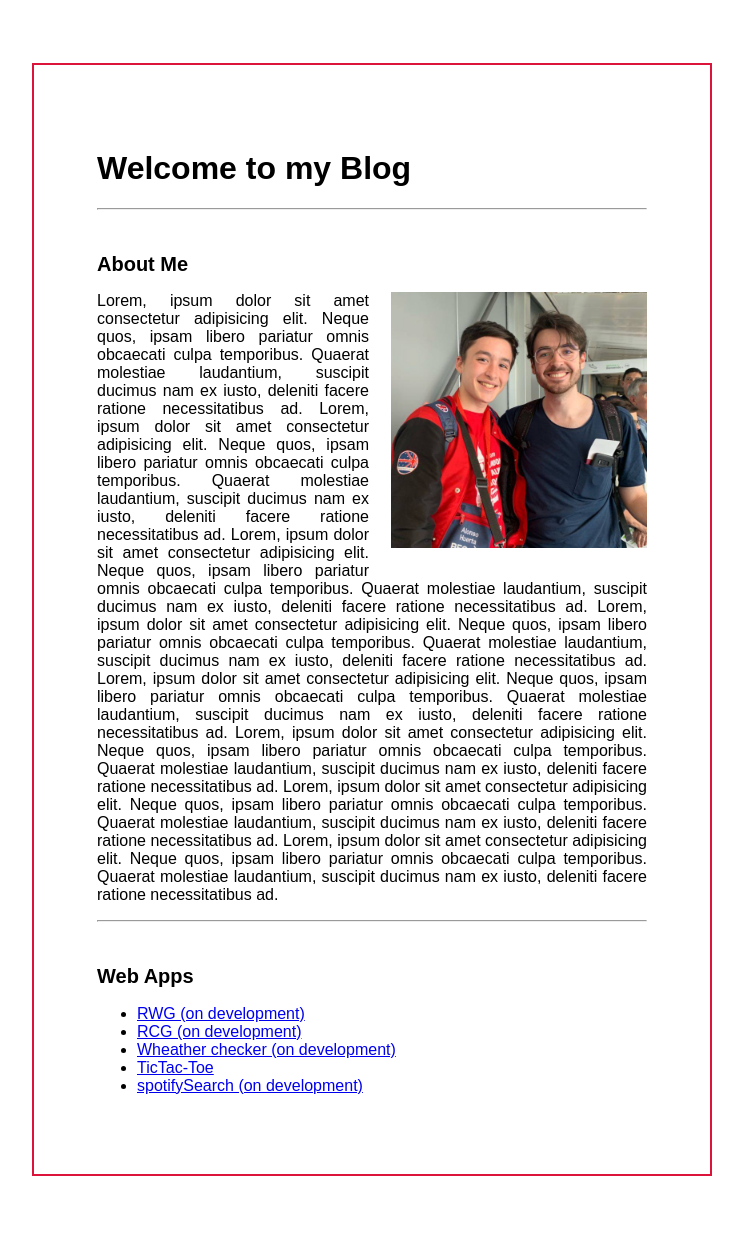
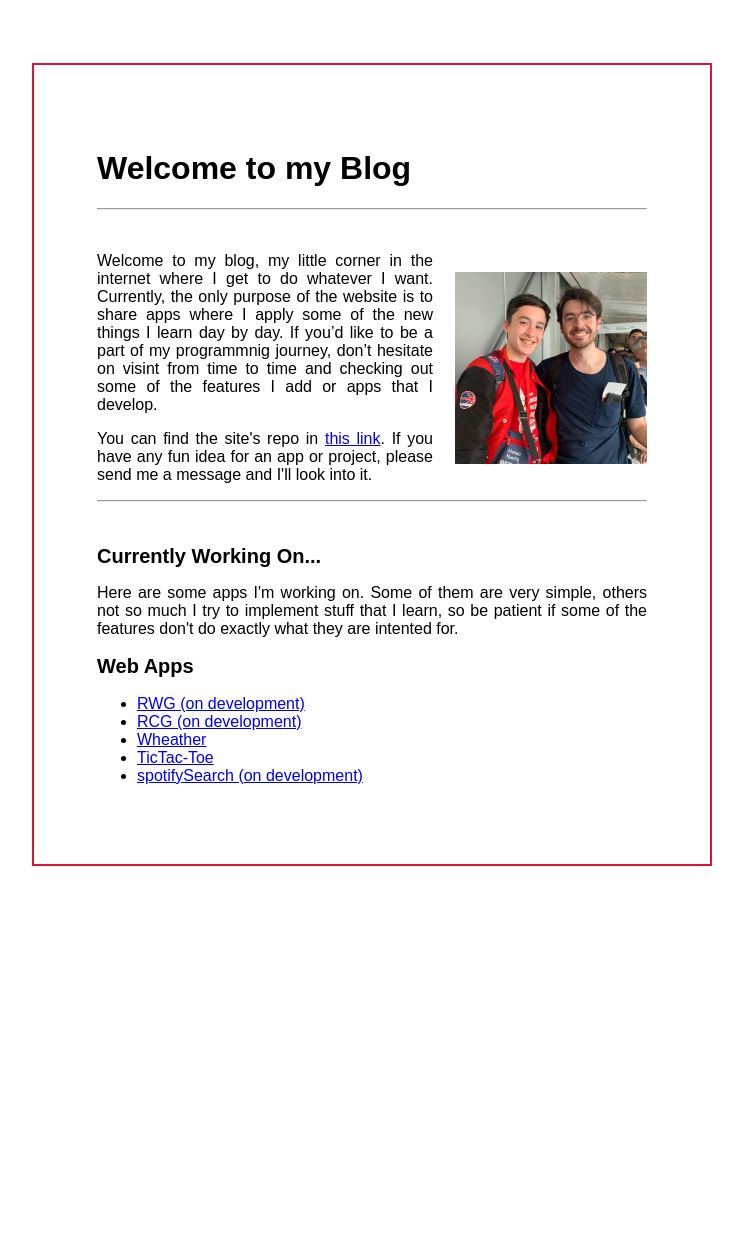
Before and after one commit to alonso284/alonso.com.mx, a Flask app: page / in a window 1280 px wide. Shown: the whole page, without its empty margins (268-1011 px from the left). After the commit the page ends 866 px from the top, so only its background shows below. Run offline with Flask 2, Linux system fonts and the light colour scheme.

Commit message:
beautiful

```diff
--- a/spotifySearch/templates/admin.html
+++ b/spotifySearch/templates/admin.html
@@ -3,8 +3,9 @@
 <head>
     <meta charset="utf-8">
     <meta name="viewport" content="width=device-width">
+    <title>Administrator</title>
     <link rel="stylesheet" href="{{url_for('spotifySearch.static', filename='css/admin.css')}}">
-    <title>Administrator</title>
+    <link rel="shortcut icon" href="{{url_for('spotifySearch.static', filename='img/iconSpotifySearch.png')}}">
 </head>
 <body>
 
@@ -22,6 +23,7 @@
                 <td style="font-family:'Lucida Console', monospace">{{r[1]}}</td>
                 <td>{{r[2]}}</td>
                 <td><a href="{{url_for('spotifySearch.adminEdit', playlistID=r[0])}}">Edit</a></td>
+
             </tr>
         {% endfor %}
       </table>
--- a/spotifySearch/templates/adminEdit.html
+++ b/spotifySearch/templates/adminEdit.html
@@ -3,8 +3,9 @@
 <head>
     <meta charset="utf-8">
     <meta name="viewport" content="width=device-width">
+    <title>Administrator</title>
     <link rel="stylesheet" href="{{url_for('spotifySearch.static', filename='css/adminEdit.css')}}">
-    <title>Administrator</title>
+    <link rel="shortcut icon" href="{{url_for('spotifySearch.static', filename='img/iconSpotifySearch.png')}}">
 </head>
 <body onload="setUp()">
 
--- a/spotifySearch/templates/results.html
+++ b/spotifySearch/templates/results.html
@@ -3,8 +3,9 @@
 <head>
     <meta charset="utf-8">
     <meta name="viewport" content="width=device-width">
+    <title>Result</title>
     <link rel="stylesheet" href="{{url_for('spotifySearch.static', filename='css/results.css')}}">
-    <title>Result</title>
+    <link rel="shortcut icon" href="{{url_for('spotifySearch.static', filename='img/iconSpotifySearch.png')}}">
 </head>
 <body onload="setUp()">
     <div id="results">
--- a/spotifySearch/templates/search.html
+++ b/spotifySearch/templates/search.html
@@ -3,8 +3,10 @@
 <head>
     <meta charset="utf-8">
     <meta name="viewport" content="width=device-width">
+    <title>Search</title>
     <link rel="stylesheet" href="{{url_for('spotifySearch.static', filename='css/search.css')}}">
-    <title>Search</title>
+    <link rel="shortcut icon" href="{{url_for('spotifySearch.static', filename='img/iconSpotifySearch.png')}}">
+
 </head>
 <body onload="setUp()">
 
--- a/spotifySearch/templates/spotifySearch.html
+++ b/spotifySearch/templates/spotifySearch.html
@@ -3,8 +3,9 @@
 <head>
     <meta charset="utf-8">
     <meta name="viewport" content="width=device-width">
+    <title>Spofity Search</title>
     <link rel="stylesheet" href="{{url_for('spotifySearch.static', filename='css/spotifySearch.css')}}">
-    <title>Spofity Search</title>
+    <link rel="shortcut icon" href="{{url_for('spotifySearch.static', filename='img/iconSpotifySearch.png')}}">
 </head>
 <body>
 
--- a/static/css/style.css
+++ b/static/css/style.css
@@ -25,9 +25,9 @@ div#main{
 
 div#main div#aboutMe img{
     float: right;
-    max-width: 20vw;
-    min-width: 150px;
+    max-width: 15vw;
+    min-width: 125px;
     padding: 4%;
     padding-right: 0;
-    padding-top: 0;
+    padding-top: 20px;
 }
--- a/templates/index.html
+++ b/templates/index.html
@@ -14,36 +14,31 @@
         <h1>Welcome to my Blog</h1>
         <hr><br>
         <div id="aboutMe">
-            <h2>About Me</h2>
-            <p><img src="{{url_for('static', filename='img/aboutMe.jpg')}}" alt="aboutMe"> Lorem, ipsum dolor sit amet consectetur adipisicing
-                elit. Neque quos, ipsam libero pariatur omnis obcaecati culpa temporibus. Quaerat molestiae laudantium,
-                suscipit ducimus nam ex iusto, deleniti facere ratione necessitatibus ad. Lorem, ipsum dolor sit amet
-                consectetur adipisicing elit. Neque quos, ipsam libero pariatur omnis obcaecati culpa temporibus.
-                Quaerat molestiae laudantium, suscipit ducimus nam ex iusto, deleniti facere ratione necessitatibus ad.
-                Lorem, ipsum dolor sit amet consectetur adipisicing elit. Neque quos, ipsam libero pariatur omnis
-                obcaecati culpa temporibus. Quaerat molestiae laudantium, suscipit ducimus nam ex iusto, deleniti facere
-                ratione necessitatibus ad. Lorem, ipsum dolor sit amet consectetur adipisicing elit. Neque quos, ipsam
-                libero pariatur omnis obcaecati culpa temporibus. Quaerat molestiae laudantium, suscipit ducimus nam ex
-                iusto, deleniti facere ratione necessitatibus ad. Lorem, ipsum dolor sit amet consectetur adipisicing
-                elit. Neque quos, ipsam libero pariatur omnis obcaecati culpa temporibus. Quaerat molestiae laudantium,
-                suscipit ducimus nam ex iusto, deleniti facere ratione necessitatibus ad. Lorem, ipsum dolor sit amet
-                consectetur adipisicing elit. Neque quos, ipsam libero pariatur omnis obcaecati culpa temporibus.
-                Quaerat molestiae laudantium, suscipit ducimus nam ex iusto, deleniti facere ratione necessitatibus ad.
-                Lorem, ipsum dolor sit amet consectetur adipisicing elit. Neque quos, ipsam libero pariatur omnis
-                obcaecati culpa temporibus. Quaerat molestiae laudantium, suscipit ducimus nam ex iusto, deleniti facere
-                ratione necessitatibus ad. Lorem, ipsum dolor sit amet consectetur adipisicing elit. Neque quos, ipsam
-                libero pariatur omnis obcaecati culpa temporibus. Quaerat molestiae laudantium, suscipit ducimus nam ex
-                iusto, deleniti facere ratione necessitatibus ad.
+            <p><img src="{{url_for('static', filename='img/aboutMe.jpg')}}" alt="aboutMe">
+                Welcome to my blog, my little corner in the internet where I get to do whatever I want.
+                Currently, the only purpose of the website is to share apps where I apply
+                some of the new things I learn day by day.
+                If you’d like to be a part of my programmnig journey, don’t hesitate on
+                visint from time to time and checking out some of the features I add or apps that I develop.
             </p>
-
+            <p>
+                You can find the site's repo in <a href="https://github.com/alonso284/alonso284.com"> this link</a>.
+                If you have any fun idea for an app or project, please send me a message and I'll look into it.
+            </p>
         </div>
         <hr><br>
         <div id="webApps">
+            <h2>Currently Working On...</h2>
+            <p>
+                Here are some apps I'm working on. Some of them are very simple, others not so much
+                I try to implement stuff that I learn, so be patient if some of the features don't do
+                exactly what they are intented for.
+            </p>
             <h2>Web Apps</h2>
             <ul>
                 <li> <a href="{{url_for('tools.RWG')}}">RWG (on development)</a> </li>
                 <li> <a href="{{url_for('tools.RCG')}}">RCG (on development)</a> </li>
-                <li> <a href="{{url_for('tools.Weather')}}">Wheather checker (on development)</a></li>
+                <li> <a href="{{url_for('tools.Weather')}}">Wheather</a></li>
                 <li> <a href="{{url_for('tools.TicTacToe')}}">TicTac-Toe</a></li>
                 <li> <a href="{{url_for('spotifySearch.index')}}">spotifySearch (on development)</a></li>
             </ul>
--- a/tools/templates/RCG/RCG.html
+++ b/tools/templates/RCG/RCG.html
@@ -6,6 +6,7 @@
     <meta name="viewport" content="width=device-width">
     <link rel="stylesheet" href="{{url_for('tools.static', filename='css/RCG/RCG.css')}}">
     <title>Random Color Generator</title>
+    <link rel="shortcut icon" href="{{url_for('tools.static', filename='img/iconTool.png')}}">
 </head>
 
 <body style="background-color: rgb({{red}},{{green}},{{blue}});">
--- a/tools/templates/RWG/RWG.html
+++ b/tools/templates/RWG/RWG.html
@@ -3,6 +3,7 @@
     <meta name="viewport" content="width=device-width">
     <title>Random Word Generator</title>
     <link rel="stylesheet" href="{{url_for('tools.static', filename='css/RWG/RWG.css')}}">
+    <link rel="shortcut icon" href="{{url_for('tools.static', filename='img/iconTool.png')}}">
 </head>
 
 <body>
--- a/tools/templates/RWG/RWGsubadj.html
+++ b/tools/templates/RWG/RWGsubadj.html
@@ -6,6 +6,7 @@
     <meta name="viewport" content="width=device-width">
     <title>Random Word Generator</title>
     <link rel="stylesheet" href="{{url_for('tools.static', filename='css/RWG/RWG.css')}}">
+    <link rel="shortcut icon" href="{{url_for('tools.static', filename='img/iconTool.png')}}">
 </head>
 
 <body>
--- a/tools/templates/RWG/RWGw.html
+++ b/tools/templates/RWG/RWGw.html
@@ -6,6 +6,7 @@
     <meta name="viewport" content="width=device-width">
     <title>Random Word Generator</title>
     <link rel="stylesheet" href="{{url_for('tools.static', filename='css/RWG/RWG.css')}}">
+    <link rel="shortcut icon" href="{{url_for('tools.static', filename='img/iconTool.png')}}">
 </head>
 
 <body>
--- a/tools/templates/TicTacToe/TicTacToe.html
+++ b/tools/templates/TicTacToe/TicTacToe.html
@@ -5,6 +5,7 @@
     <meta name="viewport" content="width=device-width">
     <title>TicTac-Toe</title>
     <link href="{{url_for('tools.static', filename='css/TicTacToe/TicTacToe.css')}}" rel="stylesheet" type="text/css" />
+    <link rel="shortcut icon" href="{{url_for('tools.static', filename='img/iconTool.png')}}">
   </head>
 
 
--- a/tools/templates/Weather/Weather.html
+++ b/tools/templates/Weather/Weather.html
@@ -4,8 +4,9 @@
 <head>
     <meta charset="utf-8">
     <meta name="viewport" content="width=device-width">
+    <title>Weather</title>
     <link rel="stylesheet" href="{{url_for('tools.static', filename='./css/Weather/Weather.css')}}">
-    <title>Weather</title>
+    <link rel="shortcut icon" href="{{url_for('tools.static', filename='img/iconTool.png')}}">
 </head>
 
 <body background="{{myImage}}">
--- a/tools/templates/Weather/WeatherForm.html
+++ b/tools/templates/Weather/WeatherForm.html
@@ -4,8 +4,9 @@
 <head>
     <meta charset="utf-8">
     <meta name="viewport" content="width=device-width">
+    <title>Weather</title>
     <link rel="stylesheet" href="{{url_for('tools.static', filename='./css/Weather/WeatherForm.css')}}">
-    <title>Weather</title>
+    <link rel="shortcut icon" href="{{url_for('tools.static', filename='img/iconTool.png')}}">
 </head>
 
 <body>
```
Also changed, not shown: README.md, spotifySearch/static/img/iconSpotifySearch.png (added), spotifySearch/static/img/spotify.png (added), static/img/icon.png, tools/static/img/iconTool.png (added), tools/static/img/tools.png (added).
